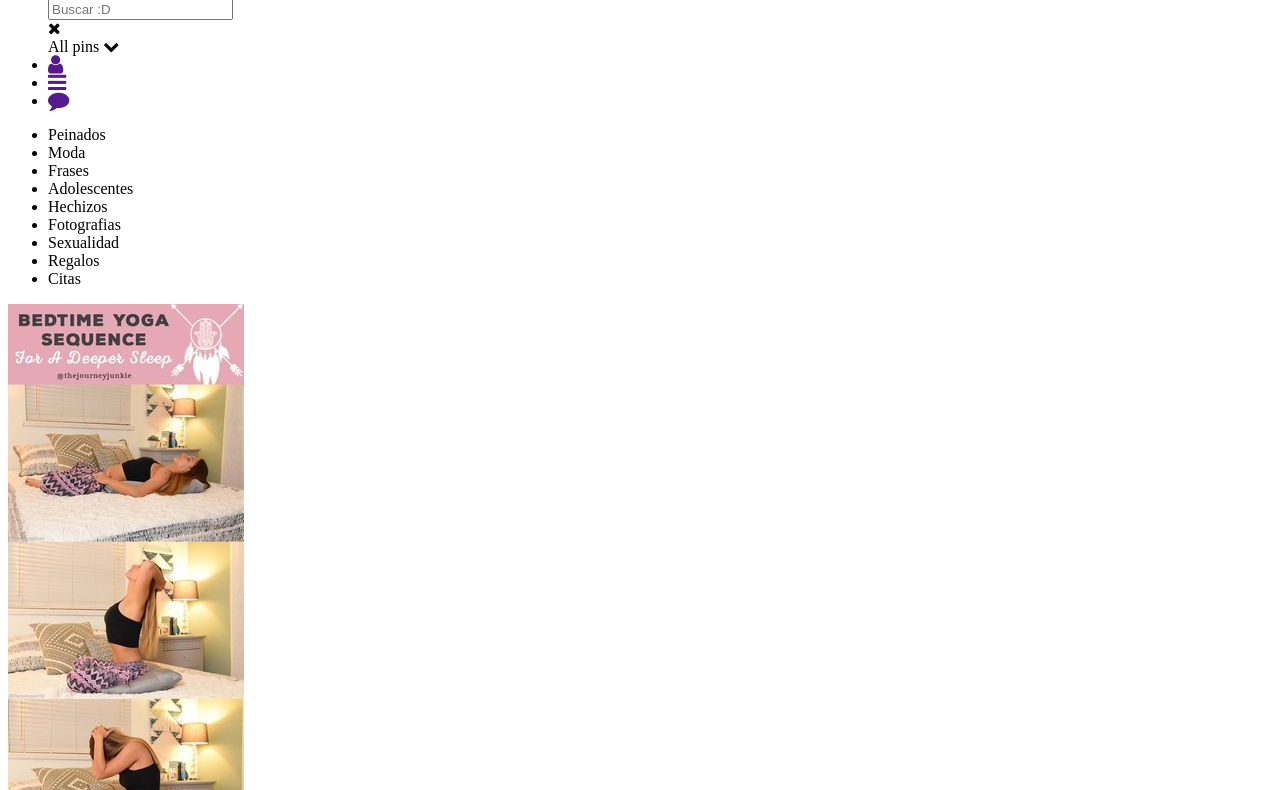
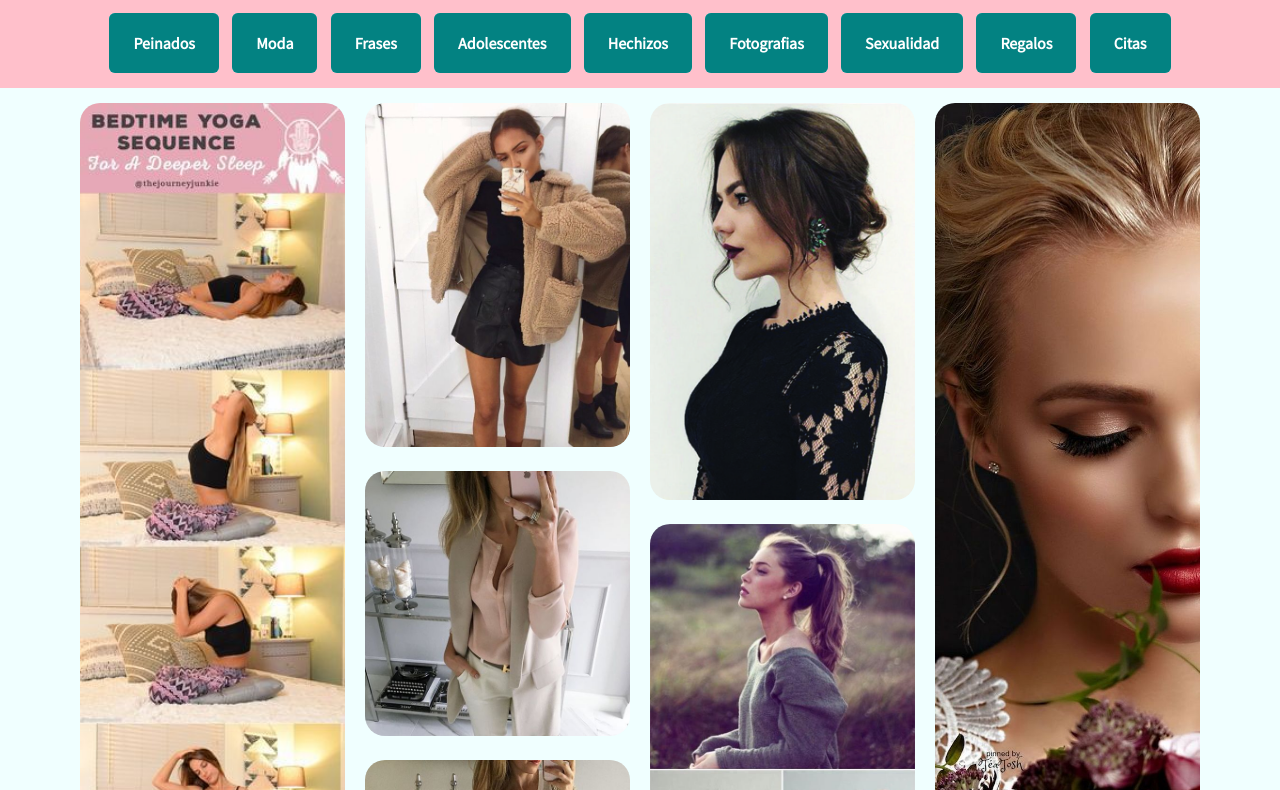
Before and after one commit to geraldinehc/mypinterest, a plain HTML site: page index.html in a window 1280 px wide. Shown: the part 67-857 px from the top of the page. Drawn offline with Linux system fonts and the light colour scheme.

Commit message:
dandole color

```diff
--- a/css/main.css
+++ b/css/main.css
@@ -0,0 +1,118 @@
+*{
+    box-sizing: border-box;
+    font-family:'Source Sans Pro', sans-serif;
+}
+
+body {
+    margin: 0;
+    background-color: 	#F0FFFF;
+}
+
+header {
+    position: fixed;
+    top:0;
+    right: 0;
+    left: 0;
+    z-index: 1000;
+    background: 	#FFC0CB;
+}
+
+header ul {
+    list-style: none;
+    margin: 0;
+    padding: 10px 20px;
+    text-align: center;
+    width: 100%;
+}
+
+header li {
+    display: inline-block;
+}
+
+.main-menu {
+    border-bottom: 1px solid #B5B5B5;
+}
+.logo a {
+    color:#BD081C;
+}
+ .logo a:hover {
+     color: #000000;
+ }
+
+.logo i {
+    height: 100%;
+    vertical-align: middle;
+}
+
+.search {
+     border-radius: 6px;
+     background-color: #FFF0F5;
+     margin: 0 20px;
+     width: 70%;
+}
+
+.search-box, .search-filter {
+    display: inline-block;
+}
+
+.search-box {
+    width: 85%;
+    padding: 10px;
+}
+
+.search-box form {
+    display: inline-block;
+    width: 85%;
+}
+
+.search-box input {
+    background-color: transparent;
+    border: none;
+    outline: none;
+    font-size: 18px;
+    width: 100%;
+}
+
+.gray-icon {
+    padding: 0 10px;
+}
+
+.gray-icon i {
+    color: #717171;
+    image-orientation: url(../assets/img/fondo1.jpg);
+}
+
+
+.filter-menu li {
+    border-radius: 6px;
+    height: 60px;
+    margin: 5px;
+    background-color: #00FFFF;
+}
+.filter-menu span {
+    color: #fff;
+    display: block;
+    font-weight: 700;
+    line-height: 60px;
+    padding: 0 24px;
+    width: 100%;
+    height: 100%;
+    border-radius: 6px;
+    background-color: rgba(7, 7, 7, 0.5);
+    cursor: pointer;
+}
+.search-result {
+    margin: 170px 80px 50px;
+    min-width: 900px;
+    column-count: 4;
+    column-gap: 20px;
+}
+
+.post {
+   margin-bottom: 20px;
+}
+
+.post img {
+    width: 100%;
+    border-radius: 20px;
+}
--- a/index.html
+++ b/index.html
@@ -208,6 +208,23 @@
       </div>
 
 
+      <div class="info">
+        <div class="post info">
+          <h5>Alistandome para la cita perfecta</h5>
+          <p class="description">Todo lo que hace una mujer para verse super fabulosa el dia de su cita cada paso cada cosa que hace para verse bien para el, Desde que se levanta hasta que anochese.</p>
+        </div>
+        <div class="user-info">
+          <div class="user-name">
+            <div class="first-letter">
+              <span>Geraldine Huaman</span>
+            </div>
+            <span class="full-name">La cita perfecta</span>
+          </div>
+        </div>
+        <div class="hashtag">
+          #ESPECIAL
+        </div>
+      </div>
     </section>
 
   </body>
```
Also changed, not shown: assets/img/fondo1.jpg (added).
